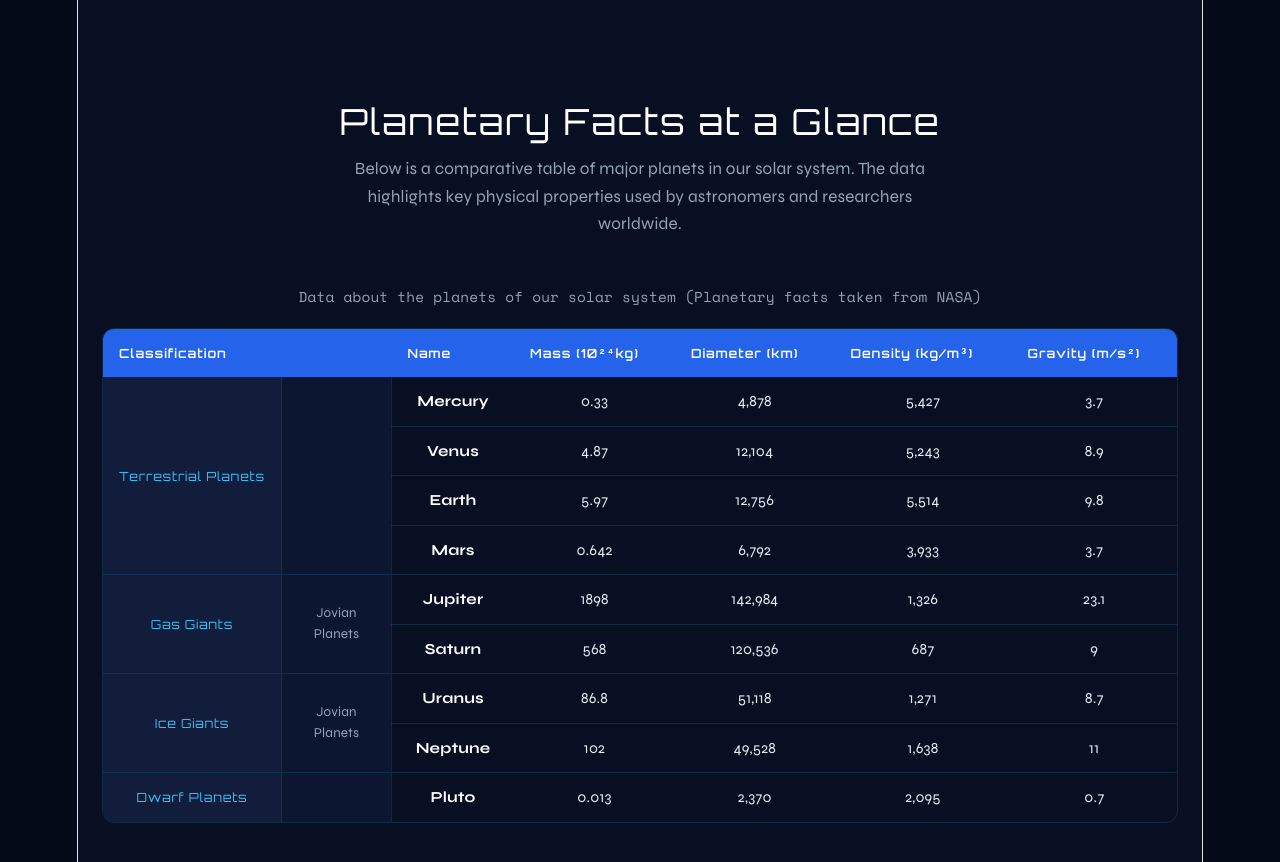
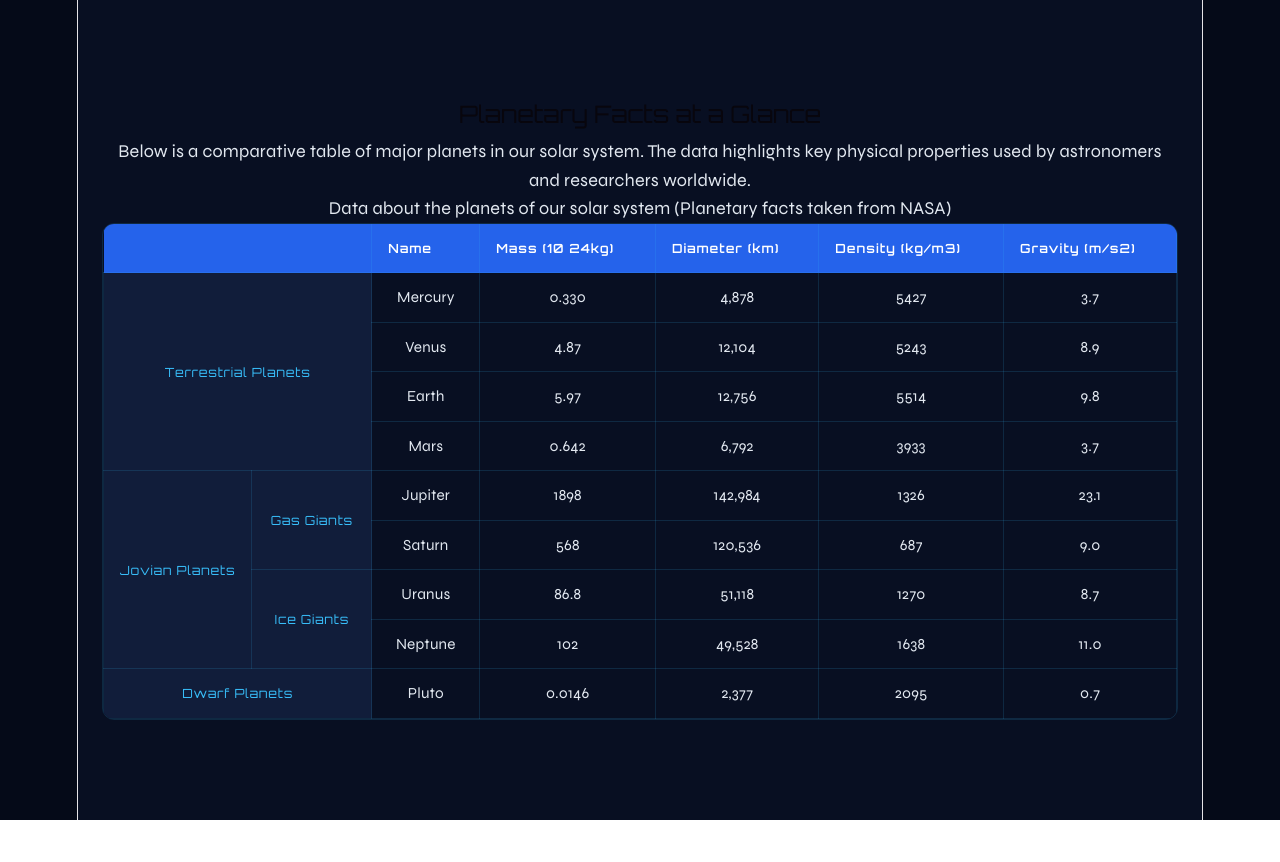
Before and after one commit to Marvinpaul1/Group20-Capstone-Project, a React (Vite) app: page / in a window 1280 px wide. Shown: the top 862 px of the page. After the commit the page ends 820 px from the top, so only its background shows below. Built offline with nearby package versions, Linux system fonts and the light colour scheme.

Commit message:
updated the planet table

```diff
--- a/src/App.jsx
+++ b/src/App.jsx
@@ -1,6 +1,6 @@
 import { useRef } from "react";
-import PlanetTable from "./PlanetTable";
-import "./App.css";
+import PlanetTable from "./components/PlanetTable";
+import "./styles/App.css";
 
 export default function App() {
   return (
--- a/src/PlanetTable.jsx
+++ /dev/null
@@ -1,164 +0,0 @@
-import "./PlanetTable.css";
-
-const tableData = [
-  {
-    name: "Mercury",
-    mass: 0.33,
-    diameter: 4878,
-    density: 5427,
-    gravity: 3.7,
-    type: "Terrestrial",
-  },
-  {
-    name: "Venus",
-    mass: 4.87,
-    diameter: 12104,
-    density: 5243,
-    gravity: 8.9,
-    type: "Terrestrial",
-  },
-  {
-    name: "Earth",
-    mass: 5.97,
-    diameter: 12756,
-    density: 5514,
-    gravity: 9.8,
-    type: "Terrestrial",
-  },
-  {
-    name: "Mars",
-    mass: 0.642,
-    diameter: 6792,
-    density: 3933,
-    gravity: 3.7,
-    type: "Terrestrial",
-  },
-  {
-    name: "Jupiter",
-    mass: 1898,
-    diameter: 142984,
-    density: 1326,
-    gravity: 23.1,
-    type: "Gas Giant",
-  },
-  {
-    name: "Saturn",
-    mass: 568,
-    diameter: 120536,
-    density: 687,
-    gravity: 9.0,
-    type: "Gas Giant",
-  },
-  {
-    name: "Uranus",
-    mass: 86.8,
-    diameter: 51118,
-    density: 1271,
-    gravity: 8.7,
-    type: "Ice Giant",
-  },
-  {
-    name: "Neptune",
-    mass: 102,
-    diameter: 49528,
-    density: 1638,
-    gravity: 11.0,
-    type: "Ice Giant",
-  },
-  {
-    name: "Pluto",
-    mass: 0.013,
-    diameter: 2370,
-    density: 2095,
-    gravity: 0.7,
-    type: "Dwarf",
-  },
-];
-
-const groupLabel = (type) => {
-  switch (type) {
-    case "Terrestrial":
-      return "Terrestrial Planets";
-    case "Gas Giant":
-      return "Gas Giants";
-    case "Ice Giant":
-      return "Ice Giants";
-    case "Dwarf":
-      return "Dwarf Planets";
-    default:
-      return type;
-  }
-};
-
-const subgroupLabel = (type) => {
-  if (type === "Gas Giant" || type === "Ice Giant") return "Jovian Planets";
-  return null;
-};
-
-export default function PlanetTable() {
-  let lastType = null;
-
-  return (
-    <section className="table-section">
-      <div className="container">
-        <h2 className="section-title">Planetary Facts at a Glance</h2>
-        <p className="section-subtitle">
-          Below is a comparative table of major planets in our solar system. The
-          data highlights key physical properties used by astronomers and
-          researchers worldwide.
-        </p>
-        <p className="table-caption">
-          Data about the planets of our solar system (Planetary facts taken from
-          NASA)
-        </p>
-        <div className="table-wrapper">
-          <table className="planet-table">
-            <thead>
-              <tr>
-                <th colSpan={2}>Classification</th>
-                <th>Name</th>
-                <th>Mass (10²⁴kg)</th>
-                <th>Diameter (km)</th>
-                <th>Density (kg/m³)</th>
-                <th>Gravity (m/s²)</th>
-              </tr>
-            </thead>
-            <tbody>
-              {tableData.map((planet) => {
-                const showGroup = planet.type !== lastType;
-                lastType = planet.type;
-                const typeCount = tableData.filter(
-                  (p) => p.type === planet.type,
-                ).length;
-                const subgroup = subgroupLabel(planet.type);
-
-                return (
-                  <tr
-                    key={planet.name}
-                    className={`row-${planet.type.replace(" ", "-").toLowerCase()}`}
-                  >
-                    {showGroup && (
-                      <td className="group-cell" rowSpan={typeCount}>
-                        {groupLabel(planet.type)}
-                      </td>
-                    )}
-                    {showGroup && (
-                      <td className="subgroup-cell" rowSpan={typeCount}>
-                        {subgroup ?? ""}
-                      </td>
-                    )}
-                    <td className="planet-name-cell">{planet.name}</td>
-                    <td>{planet.mass}</td>
-                    <td>{planet.diameter.toLocaleString()}</td>
-                    <td>{planet.density.toLocaleString()}</td>
-                    <td>{planet.gravity}</td>
-                  </tr>
-                );
-              })}
-            </tbody>
-          </table>
-        </div>
-      </div>
-    </section>
-  );
-}
--- /dev/null
+++ b/src/components/PlanetTable.jsx
@@ -0,0 +1,175 @@
+import "../styles/PlanetTable.css";
+
+function DataTable() {
+  const terrestrialPlanets = [
+    {
+      name: "Mercury",
+      mass: "0.330",
+      diameter: "4,878",
+      density: "5427",
+      gravity: "3.7",
+    },
+    {
+      name: "Venus",
+      mass: "4.87",
+      diameter: "12,104",
+      density: "5243",
+      gravity: "8.9",
+    },
+    {
+      name: "Earth",
+      mass: "5.97",
+      diameter: "12,756",
+      density: "5514",
+      gravity: "9.8",
+    },
+    {
+      name: "Mars",
+      mass: "0.642",
+      diameter: "6,792",
+      density: "3933",
+      gravity: "3.7",
+    },
+  ];
+
+  const gasGiants = [
+    {
+      name: "Jupiter",
+      mass: "1898",
+      diameter: "142,984",
+      density: "1326",
+      gravity: "23.1",
+    },
+    {
+      name: "Saturn",
+      mass: "568",
+      diameter: "120,536",
+      density: "687",
+      gravity: "9.0",
+    },
+  ];
+
+  const iceGiants = [
+    {
+      name: "Uranus",
+      mass: "86.8",
+      diameter: "51,118",
+      density: "1270",
+      gravity: "8.7",
+    },
+    {
+      name: "Neptune",
+      mass: "102",
+      diameter: "49,528",
+      density: "1638",
+      gravity: "11.0",
+    },
+  ];
+
+  const dwarfPlanets = [
+    {
+      name: "Pluto",
+      mass: "0.0146",
+      diameter: "2,377",
+      density: "2095",
+      gravity: "0.7",
+    },
+  ];
+
+  const renderPlanetCells = (planet) => (
+    <>
+      <td>{planet.name}</td>
+      <td>{planet.mass}</td>
+      <td>{planet.diameter}</td>
+      <td>{planet.density}</td>
+      <td>{planet.gravity}</td>
+    </>
+  );
+
+  return (
+    <section className="table-section">
+      <div className="container">
+        <div className="table-header">
+          <h2>Planetary Facts at a Glance</h2>
+
+          <p>
+            Below is a comparative table of major planets in our solar system.
+            The data highlights key physical properties used by astronomers and
+            researchers worldwide.
+          </p>
+        </div>
+        <p className="table-subtitle">
+          Data about the planets of our solar system (Planetary facts taken from
+          NASA)
+        </p>
+
+        <div className="table-wrapper">
+          <table className="planet-table">
+            <thead>
+              <tr>
+                <th colSpan="2"></th>
+                <th>Name</th>
+                <th>Mass (10 24kg)</th>
+                <th>Diameter (km)</th>
+                <th>Density (kg/m3)</th>
+                <th>Gravity (m/s2)</th>
+              </tr>
+            </thead>
+
+            <tbody>
+              {terrestrialPlanets.map((planet, index) => (
+                <tr key={planet.name}>
+                  {index === 0 && (
+                    <td
+                      className="group-cell"
+                      colSpan="2"
+                      rowSpan={terrestrialPlanets.length}
+                    >
+                      Terrestrial Planets
+                    </td>
+                  )}
+                  {renderPlanetCells(planet)}
+                </tr>
+              ))}
+
+              {[...gasGiants, ...iceGiants].map((planet, index) => (
+                <tr key={planet.name}>
+                  {index === 0 && (
+                    <td
+                      className="group-cell"
+                      rowSpan={gasGiants.length + iceGiants.length}
+                    >
+                      Jovian Planets
+                    </td>
+                  )}
+                  {index === 0 && (
+                    <td className="group-cell" rowSpan={gasGiants.length}>
+                      Gas Giants
+                    </td>
+                  )}
+                  {index === gasGiants.length && (
+                    <td className="group-cell" rowSpan={iceGiants.length}>
+                      Ice Giants
+                    </td>
+                  )}
+                  {renderPlanetCells(planet)}
+                </tr>
+              ))}
+
+              {dwarfPlanets.map((planet) => (
+                <tr key={planet.name}>
+                  <td className="group-cell" colSpan="2">
+                    Dwarf Planets
+                  </td>
+                  {renderPlanetCells(planet)}
+                </tr>
+              ))}
+            </tbody>
+          </table>
+        </div>
+      </div>
+    </section>
+  );
+}
+
+export default DataTable;
--- a/src/PlanetTable.css
+++ b/src/styles/PlanetTable.css
@@ -21,7 +21,6 @@
   width: 100%;
   border-collapse: collapse;
   font-size: 0.85rem;
-  /* table-layout: fixed; */
 }
 
 .planet-table thead tr {
@@ -37,6 +36,7 @@
   color: #fff;
   font-weight: 600;
   white-space: nowrap;
+  border-right: 1px solid var(--color-border);
 }
 
 .planet-table tbody tr {
@@ -56,6 +56,7 @@
   padding: 12px 16px;
   color: var(--color-text);
   vertical-align: middle;
+  border: 1px solid var(--color-border);
 }
 
 .group-cell {
@@ -68,16 +69,6 @@
   border-right: 1px solid var(--color-border);
   white-space: nowrap;
   width: 120px;
-}
-
-.subgroup-cell {
-  background: var(--color-surface);
-  font-size: 0.75rem;
-  color: var(--color-text-muted) !important;
-  text-align: center;
-  border-right: 1px solid var(--color-border);
-  font-style: italic;
-  width: 110px;
 }
 
 .planet-name-cell {
```
Also changed, not shown: src/styles/App.css (renamed from src/App.css).
